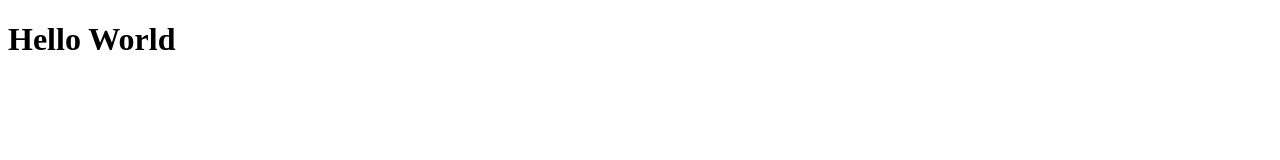
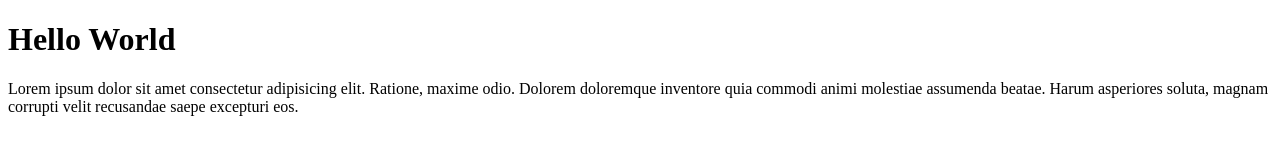
Before and after one commit to kbalgi/git-demo, a plain HTML site: page index.html in a window 1280 px wide. Drawn offline with Linux system fonts and the light colour scheme.

Commit message:
Modified index.html

```diff
--- a/index.html
+++ b/index.html
@@ -8,5 +8,6 @@
   </head>
   <body>
     <h1>Hello World</h1>
+    <p>Lorem ipsum dolor sit amet consectetur adipisicing elit. Ratione, maxime odio. Dolorem doloremque inventore quia commodi animi molestiae assumenda beatae. Harum asperiores soluta, magnam corrupti velit recusandae saepe excepturi eos.</p>
   </body>
 </html>
```
